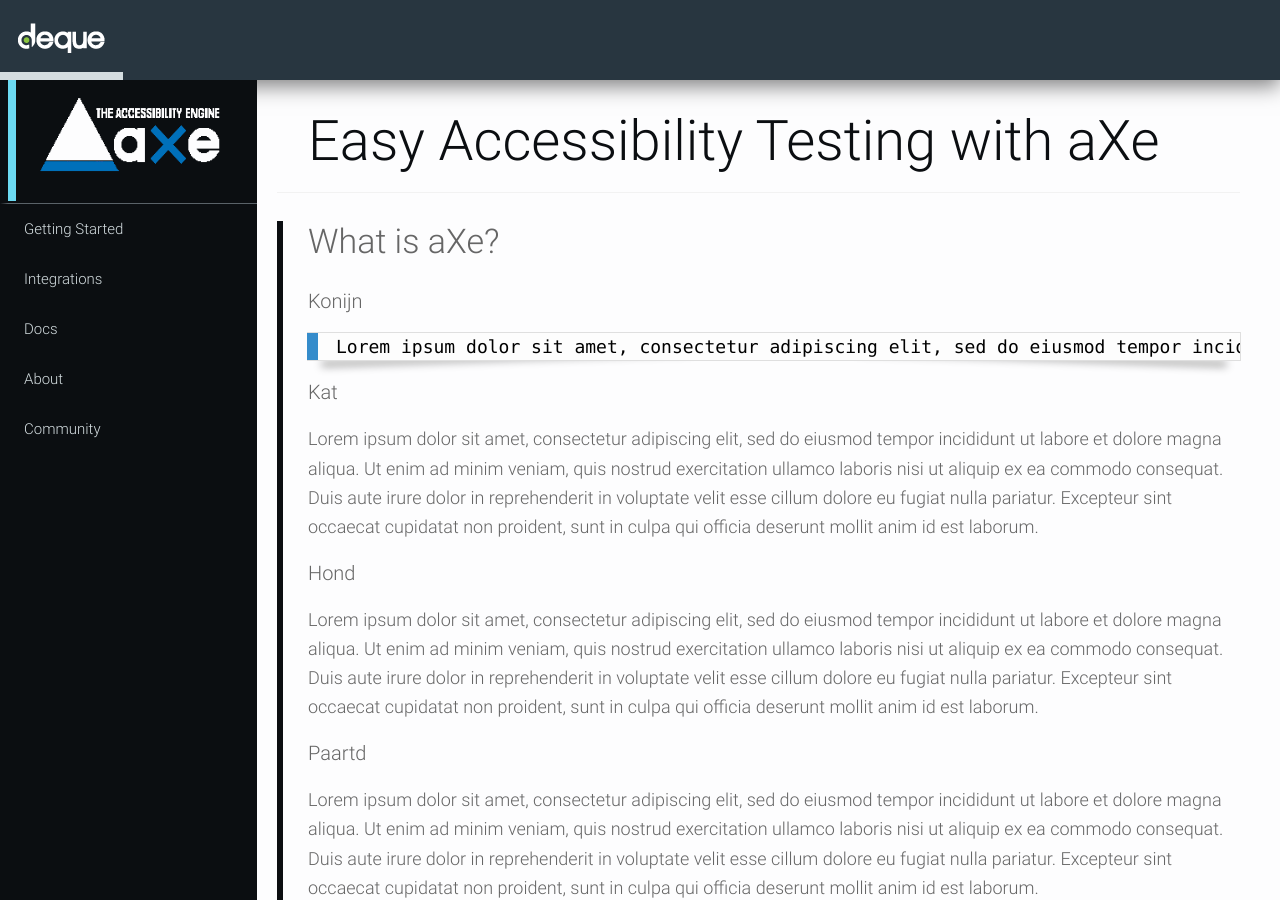
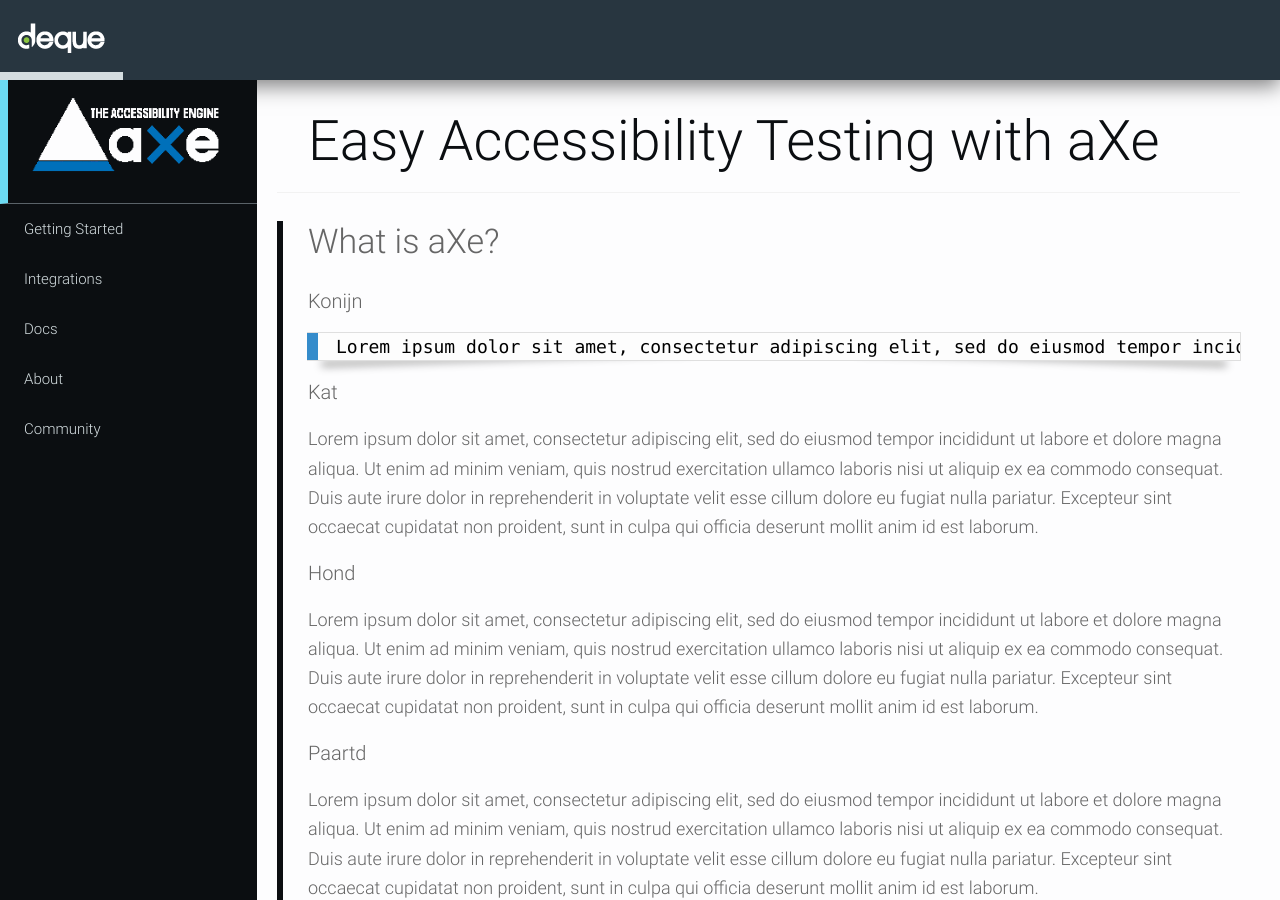
Before and after one commit to dequelabs/axe-website, a Jekyll site: the page built from index.md, in a window 1280 px wide. Built offline with Jekyll 4.4.1, drawn with Linux system fonts in a browser that asks for light colours.

Commit message:
put nav-active class on li

```diff
--- a/_includes/navbar.html
+++ b/_includes/navbar.html
@@ -1,32 +1,26 @@
 <nav>
-  <ul class="dqpl-side-bar dqpl-main-nav" role="menu">
-    <li class="dqpl-branding" role="menuitem" tabindex="0">
-      <a href="/" tabindex="-1"
-        class="{% if page.url == '/' %}nav-selected{% endif %}">
-        <div class="dqpl-logo"><img src="/assets/images/logo-small.png" alt="Logo AXE" /></div>
-      </a>
+  <ul class="dqpl-side-bar dqpl-main-nav">
+    <li class="dqpl-branding {% if page.url == '/' %}nav-selected{% endif %}">
+      <a href="/"><div class="dqpl-logo">
+        <img src="/assets/images/logo-small.png" alt="Logo AXE" />
+      </div></a>
     </li>
 
-    <li><a href="/getting-started/"
-      class="{% if page.url == '/getting-started/' %}nav-selected{% endif %}">
-      Getting Started
-    </a></li>
-    <li><a href="/integrations/"
-      class="{% if page.url == '/integrations/' %}nav-selected{% endif %}">
-      Integrations
-    </a></li>
-    <li><a href="/docs/"
-      class="{% if page.url == '/docs/' %}nav-selected{% endif %}">
-      Docs
-    </a></li>
-    <li><a href="/about/"
-      class="{% if page.url == '/about/' %}nav-selected{% endif %}">
-      About
-    </a></li>
-    <li><a href="/community/"
-      class="{% if page.url == '/community/' %}nav-selected{% endif %}">
-      Community
-    </a></li>
+    <li class="{% if page.url == '/getting-started/' %}nav-selected{% endif %}">
+      <a href="/getting-started/">Getting Started</a>
+    </li>
+    <li class="{% if page.url == '/integrations/' %}nav-selected{% endif %}">
+      <a href="/integrations/">Integrations</a>
+    </li>
+    <li class="{% if page.url == '/docs/' %}nav-selected{% endif %}">
+      <a href="/docs/">Docs</a>
+    </li>
+    <li class="{% if page.url == '/about/' %}nav-selected{% endif %}">
+      <a href="/about/">About</a>
+    </li>
+    <li class="{% if page.url == '/community/' %}nav-selected{% endif %}">
+      <a href="/community/">Community</a>
+    </li>
   </ul>
     <div class="dqpl-scrim" id="dqpl-side-bar-scrim"></div>
 </nav>
--- a/assets/styles/main.css
+++ b/assets/styles/main.css
@@ -86,7 +86,7 @@
 
 /*Blue border of the selected nav. button*/
 .nav-selected {
-  border-left: 8px solid #6cdaf2;
+  border-left: 8px solid #6cdaf2 !important;
 }
 
 /*Comes from default*/
```
